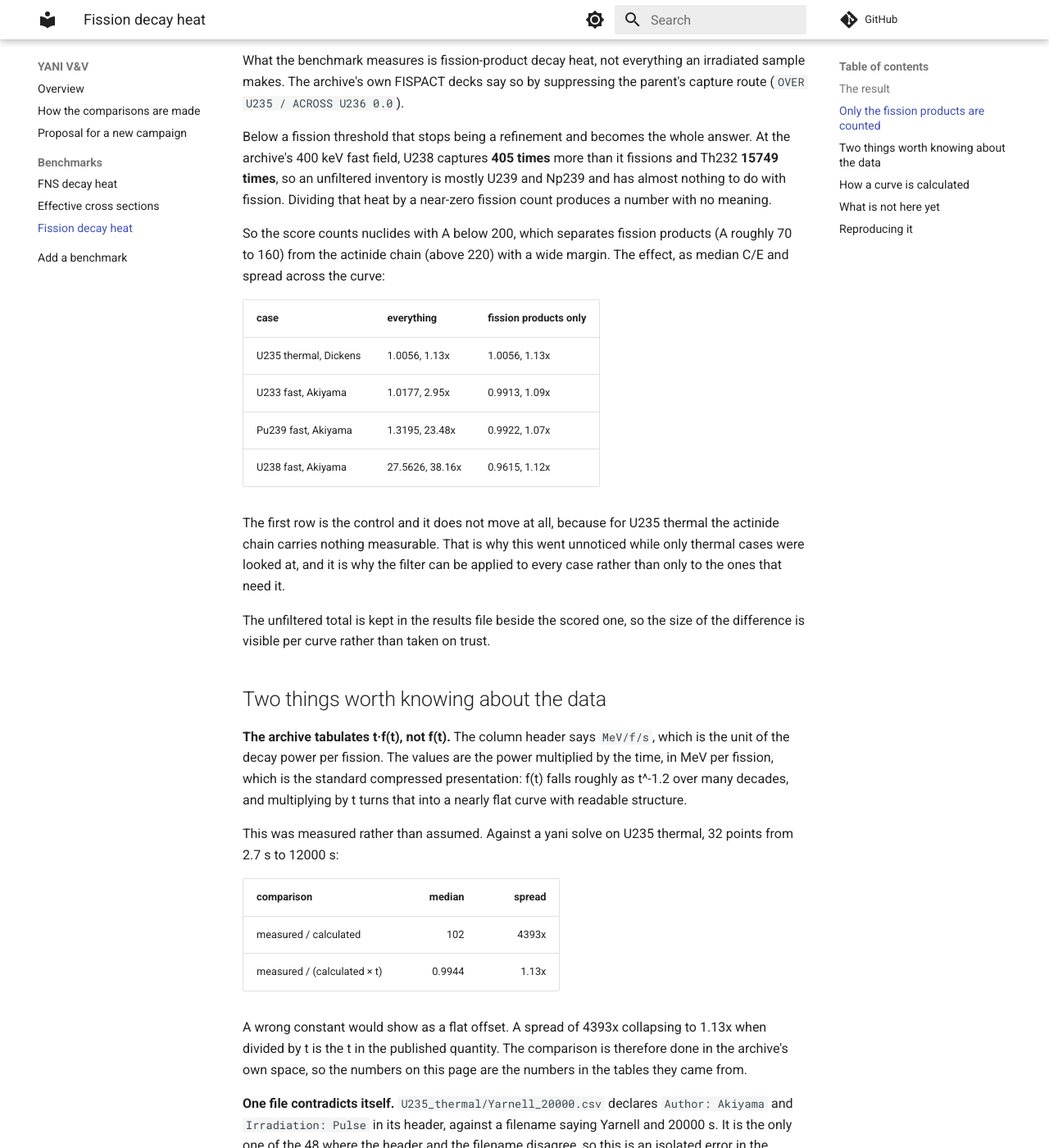
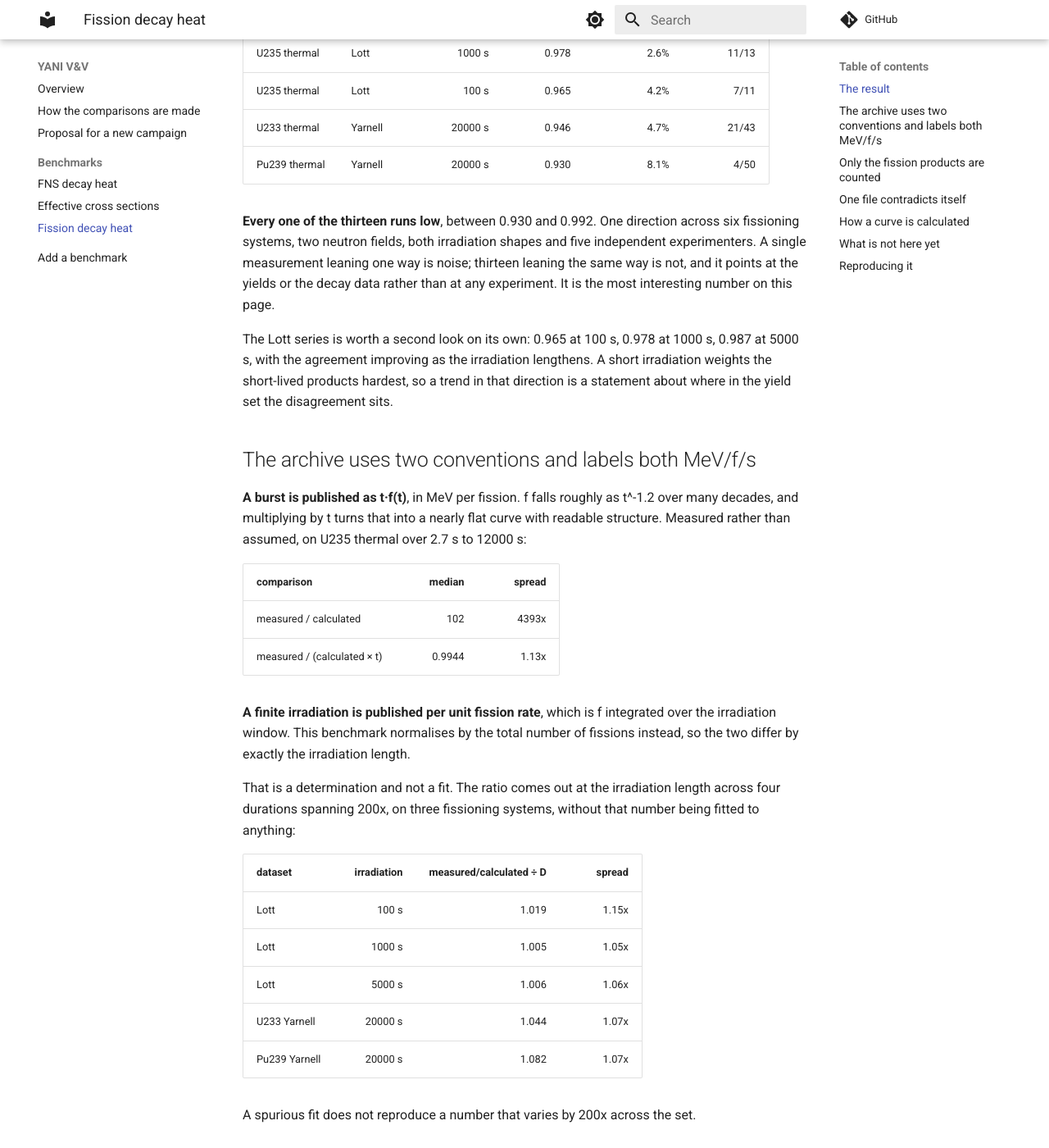
Before and after one commit to fusion-neutronics/yani-verification-and-validation, an MkDocs documentation site: the page built from docs/benchmarks/fission-decay-heat.md, in a window 1280 px wide and 1400 px high, scrolled down 1247 px. Shown: the whole window at 82% size. Built offline with MkDocs 1.6.1 and Material for MkDocs 9.7.7, drawn with Linux system fonts in a browser that asks for light colours; comment, search, counter and statistics services are not loaded; some of the changed text lies outside the part shown.

Commit message:
Bring in the finite irradiations, which use a second convention
The archive publishes bursts as t*f(t) and finite irradiations as decay heat
per unit fission RATE, and labels both MeV/f/s. This benchmark normalises by
total fissions, so for a finite irradiation the two differ by exactly the
irradiation length.

That is a determination rather than a fit. The ratio lands on the irradiation
length across four durations spanning 200x, on three fissioning systems, with
that number never fitted to anything:

  Lott 100 s            1.019 x D, spread 1.15x
  Lott 1000 s           1.005 x D, spread 1.05x
  Lott 5000 s           1.006 x D, spread 1.06x
  U233 Yarnell 20000 s  1.044 x D, spread 1.07x
  Pu239 Yarnell 20000 s 1.082 x D, spread 1.07x

A spurious fit does not reproduce a number that varies by 200x across the set.

Thirteen curves now, across six fissioning systems, both fields and both
irradiation shapes. U233 thermal joins as the sixth system.

Two are left out rather than bent to fit. Baumung 200 s is a finite
irradiation published in the burst convention, fitting t*f(t) at 1.054 with
spread 1.09x against 248x for the finite one; one dataset disagreeing with six
is a question for its source paper rather than a reason to switch convention
per curve. Jurney 20000 s follows the finite convention in shape, spread
1.37x, but sits 42% low, which is a disagreement about physics rather than
units and would be hidden by including it.

Every one of the thirteen runs low, 0.930 to 0.992, across six systems, two
fields, both shapes and five experimenters. Thirteen leaning one way is not
noise. The Lott series sharpens it: 0.965 at 100 s, 0.978 at 1000 s, 0.987 at
5000 s, improving as the irradiation lengthens, which says something about
where in the yield set the disagreement sits.

```diff
--- a/docs/benchmarks/fission-decay-heat.md
+++ b/docs/benchmarks/fission-decay-heat.md
@@ -19,8 +19,11 @@ It is also the only one here that is not a 14 MeV field.
 
 ## The result
 
-Eight burst irradiations across five fissioning systems, thermal and fast, on
-TENDL-2017 cross sections with ENDF/B-VIII.1 yields and decay data.
+Thirteen irradiations across **six fissioning systems**, thermal and fast,
+burst and finite, on TENDL-2017 cross sections with ENDF/B-VIII.1 yields and
+decay data.
+
+**Burst irradiations**, published as t·f(t):
 
 | system | author | median C/E | mean deviation | within measurement sigma |
 | --- | --- | ---: | ---: | ---: |
@@ -33,11 +36,59 @@ TENDL-2017 cross sections with ENDF/B-VIII.1 yields and decay data.
 | Pu241 thermal | Dickens | 0.950 | 4.5% | 11/31 |
 | U238 fast | Akiyama | 0.944 | 5.4% | 22/34 |
 
-**Every case runs low at the median**, between 0.944 and 0.992. That is one
-direction across five fissioning systems, two neutron fields and three
-independent experimenters, so it is far more likely to be a property of the
-yields or the decay data than of any one measurement. It is the most
-interesting number on this page.
+**Finite irradiations**, published per unit fission rate:
+
+| system | author | irradiation | median C/E | mean deviation | within sigma |
+| --- | --- | ---: | ---: | ---: | ---: |
+| U235 thermal | Lott | 5000 s | 0.987 | 1.9% | 14/15 |
+| U235 thermal | Lott | 1000 s | 0.978 | 2.6% | 11/13 |
+| U235 thermal | Lott | 100 s | 0.965 | 4.2% | 7/11 |
+| U233 thermal | Yarnell | 20000 s | 0.946 | 4.7% | 21/43 |
+| Pu239 thermal | Yarnell | 20000 s | 0.930 | 8.1% | 4/50 |
+
+**Every one of the thirteen runs low**, between 0.930 and 0.992. One direction
+across six fissioning systems, two neutron fields, both irradiation shapes and
+five independent experimenters. A single measurement leaning one way is noise;
+thirteen leaning the same way is not, and it points at the yields or the decay
+data rather than at any experiment. It is the most interesting number on this
+page.
+
+The Lott series is worth a second look on its own: 0.965 at 100 s, 0.978 at
+1000 s, 0.987 at 5000 s, with the agreement improving as the irradiation
+lengthens. A short irradiation weights the short-lived products hardest, so a
+trend in that direction is a statement about where in the yield set the
+disagreement sits.
+
+## The archive uses two conventions and labels both MeV/f/s
+
+**A burst is published as t·f(t)**, in MeV per fission. f falls roughly as
+t^-1.2 over many decades, and multiplying by t turns that into a nearly flat
+curve with readable structure. Measured rather than assumed, on U235 thermal
+over 2.7 s to 12000 s:
+
+| comparison | median | spread |
+| --- | ---: | ---: |
+| measured / calculated | 102 | 4393x |
+| measured / (calculated × t) | 0.9944 | 1.13x |
+
+**A finite irradiation is published per unit fission rate**, which is f
+integrated over the irradiation window. This benchmark normalises by the total
+number of fissions instead, so the two differ by exactly the irradiation
+length.
+
+That is a determination and not a fit. The ratio comes out at the irradiation
+length across four durations spanning 200x, on three fissioning systems,
+without that number being fitted to anything:
+
+| dataset | irradiation | measured/calculated ÷ D | spread |
+| --- | ---: | ---: | ---: |
+| Lott | 100 s | 1.019 | 1.15x |
+| Lott | 1000 s | 1.005 | 1.05x |
+| Lott | 5000 s | 1.006 | 1.06x |
+| U233 Yarnell | 20000 s | 1.044 | 1.07x |
+| Pu239 Yarnell | 20000 s | 1.082 | 1.07x |
+
+A spurious fit does not reproduce a number that varies by 200x across the set.
 
 ## Only the fission products are counted
 
@@ -70,28 +121,9 @@ can be applied to every case rather than only to the ones that need it.
 The unfiltered total is kept in the results file beside the scored one, so the
 size of the difference is visible per curve rather than taken on trust.
 
-## Two things worth knowing about the data
+## One file contradicts itself
 
-**The archive tabulates t·f(t), not f(t).** The column header says `MeV/f/s`,
-which is the unit of the decay power per fission. The values are the power
-multiplied by the time, in MeV per fission, which is the standard compressed
-presentation: f(t) falls roughly as t^-1.2 over many decades, and multiplying
-by t turns that into a nearly flat curve with readable structure.
-
-This was measured rather than assumed. Against a yani solve on U235 thermal,
-32 points from 2.7 s to 12000 s:
-
-| comparison | median | spread |
-| --- | ---: | ---: |
-| measured / calculated | 102 | 4393x |
-| measured / (calculated × t) | 0.9944 | 1.13x |
-
-A wrong constant would show as a flat offset. A spread of 4393x collapsing to
-1.13x when divided by t is the t in the published quantity. The comparison is
-therefore done in the archive's own space, so the numbers on this page are the
-numbers in the tables they came from.
-
-**One file contradicts itself.** `U235_thermal/Yarnell_20000.csv` declares
+ `U235_thermal/Yarnell_20000.csv` declares
 `Author: Akiyama` and `Irradiation: Pulse` in its header, against a filename
 saying Yarnell and 20000 s. It is the only one of the 48 where the header and
 the filename disagree, so this is an isolated error in the archive rather than
@@ -128,14 +160,17 @@ burst running at exactly the 1e22 it would otherwise have used.
 
 ## What is not here yet
 
-The archive holds 48 curves and this page stands behind 8. The rest are
+The archive holds 48 curves and this page stands behind 13. The rest are
 excluded for stated reasons rather than quietly dropped, and
 `run.py --list` prints them:
 
-- **Finite irradiations** (Yarnell, Jurney, Lott, Baumung, McNair, MacMahon,
-  Scobie, Murphy, Fisher, Lowell). The burnup fix above moved these from
-  nonsense to the right order of magnitude, but they do not follow the pulse
-  t·f(t) convention and their normalisation has not been established.
+- **Baumung 200 s**, a finite irradiation published in the *burst* convention
+  instead, fitting t·f(t) at 1.054 with 1.09x spread against 248x for the
+  finite one. One dataset disagreeing with the other six is a question for its
+  source paper, not a reason to switch convention per curve.
+- **Jurney 20000 s**, which follows the finite convention in shape, 1.37x
+  spread, but sits 42% low. That is a disagreement about the physics or the
+  data rather than about units, and pulling it in would hide it.
 - **Curves with no total column.** Th232 fast and several others publish beta
   or gamma but not their sum, so the current scoring has nothing to compare
   against. Scoring the components separately would bring them in.
```
Also changed, not shown: 2 other files.
